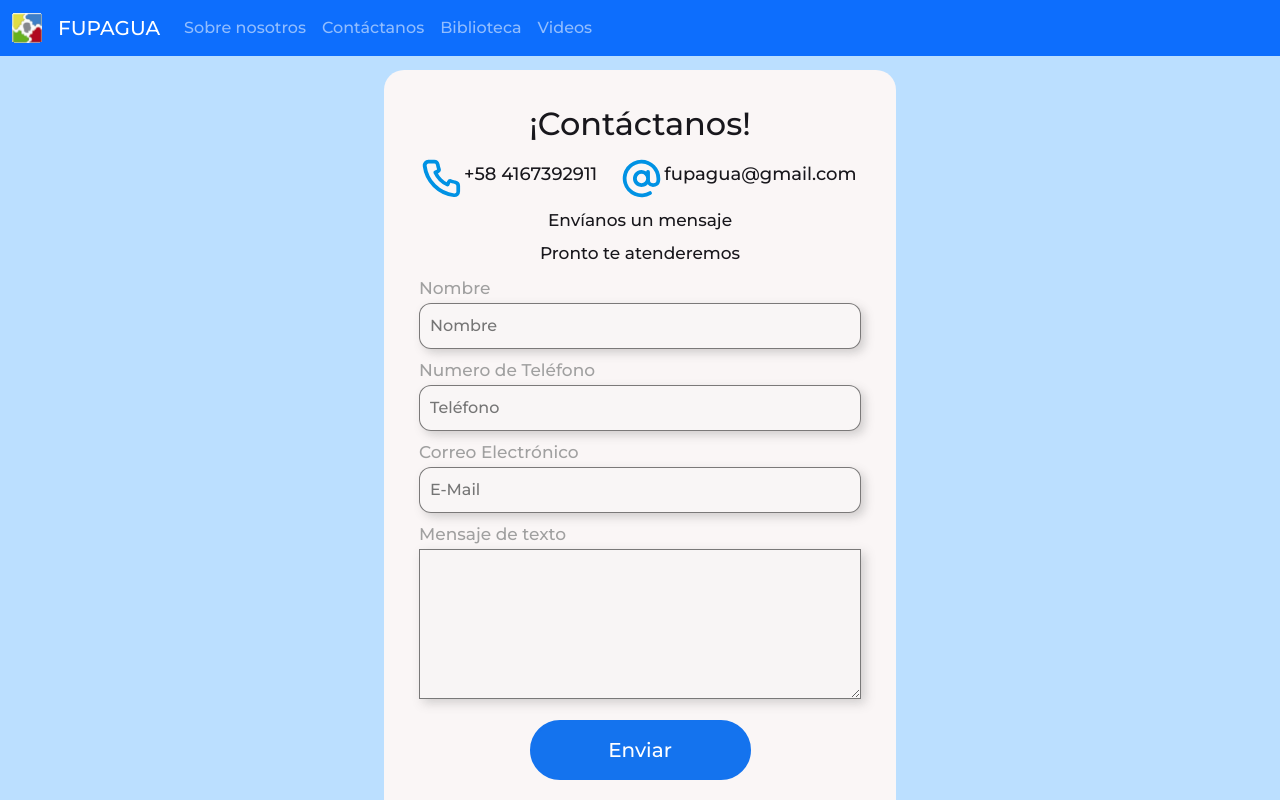
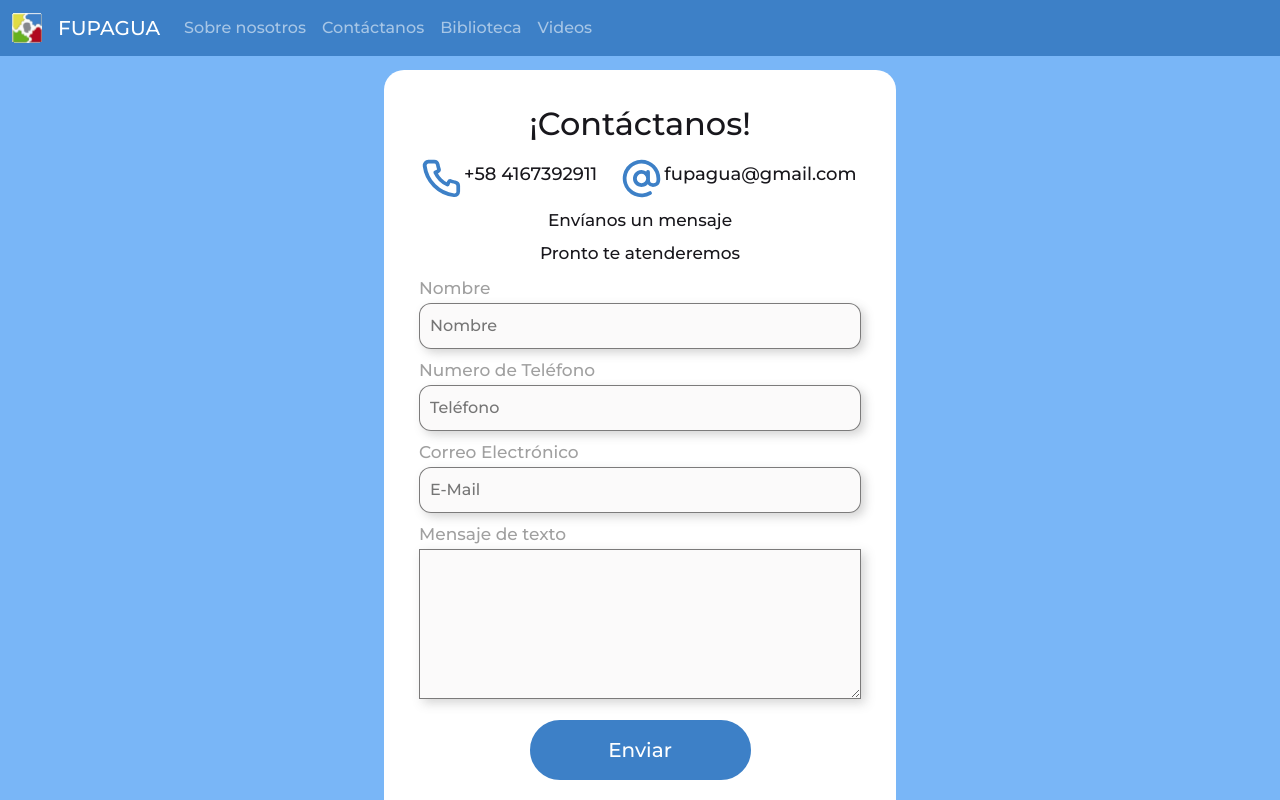
Before and after one commit to zovalger/fupagua-landing, a Next.js app: page /Contactanos in a window 1280 px wide. Shown: the top 800 px of the page. Built offline with nearby package versions, Linux system fonts and the light colour scheme.

Commit message:
cambios de color navbar

```diff
--- a/layouts/NavLanding.jsx
+++ b/layouts/NavLanding.jsx
@@ -3,12 +3,13 @@ import Container from 'react-bootstrap/Container';
 import Nav from 'react-bootstrap/Nav';
 import Navbar from 'react-bootstrap/Navbar';
 import Link from "next/link";
+import style from "../styles/BannerLanding/BannerLanding.module.css";
 import NavDropdown from 'react-bootstrap/NavDropdown';
 import Image from "next/image";
 
 export function NavLanding() {
   return (
-    <Navbar bg="primary" expand="lg" variant="dark" fixed="top">
+    <Navbar className={style.navbar}  expand="lg" variant="dark" fixed="top" >
       <Container fluid>
       <Navbar.Brand href="/">
             <img
--- a/pages/Contactanos.jsx
+++ b/pages/Contactanos.jsx
@@ -29,7 +29,7 @@ function FormularioLanding() {
             <form action="/" className={style.form} onSubmit={sendEmail}>
 
               <div className={style.form_header}>
-                <h2 className={style.title}> ¡Contáctanos! </h2>
+                <b> <h2 className={style.title}> ¡Contáctanos! </h2> </b>
                 <div className={style.icon_container}>
                 <a>
     <div>
--- a/styles/BannerLanding/BannerLanding.module.css
+++ b/styles/BannerLanding/BannerLanding.module.css
@@ -1,3 +1,7 @@
+.navbar{
+    background-color: #3D80C7;
+}
+
 .bg_book {
     position: relative;
     height: 100vh;
--- a/styles/Biblioteca/Biblioteca.module.css
+++ b/styles/Biblioteca/Biblioteca.module.css
@@ -1,5 +1,5 @@
 .container {
     min-height: 100%;
     /*    background-color: #e0fbe2;*/
-    background-color: #b1ddbd;
+    background-color: #B1E47F;
 }
--- a/styles/Biblioteca/Book.module.css
+++ b/styles/Biblioteca/Book.module.css
@@ -17,7 +17,7 @@
     display: flex;
     max-width: 90%;
     padding: 10px;
-    background-color: white;
+    background-color: #fff;
     border-radius: 1rem;
     overflow: hidden;
     margin-top: 5px;
--- a/styles/Biblioteca/LibrosR.module.css
+++ b/styles/Biblioteca/LibrosR.module.css
@@ -11,7 +11,7 @@
     margin-top: 20px;
 }
 .container__book {
-    background-color: rgb(255, 255, 255);
+    background-color: #FFFFE0;
     width: 400px;
     display: flex;
     height: auto;
--- a/styles/FormLanding/FormLanding.module.css
+++ b/styles/FormLanding/FormLanding.module.css
@@ -2,7 +2,7 @@
 
 .bg_form {
     min-height: 100%;
-    background-color: #bbdfff;
+    background-color: #79B6f7;
     background-size: cover;
     display: flex;
     align-items: center;
@@ -15,7 +15,7 @@
     width: 100%;
     padding: 35px;
     box-sizing: border-box;
-    background: rgb(250, 246, 246);
+    background: #fff;
     border-radius: 20px;
     flex-basis: 40%;
     margin-top: 70px;
@@ -57,10 +57,6 @@
     box-sizing: border-box;
 }
 
-.form_input:focus+input {
-    border: 1px solid rgba(20, 115, 238);
-}
-
 .form_textarea {
     border-radius: 0px;
 }
@@ -89,11 +85,11 @@
 
 .btn_submit {
     align-items: center;
-    color: white;
+    color: #fff;
     width: 50%;
     box-sizing: border-box;
-    background: rgb(20, 115, 238);
-    border: solid rgb(20, 115, 238);
+    background: #3D80C7;
+    border: solid #3D80C7;
     border-radius: 75px;
     padding: 12px 30px;
     font-size: 20px;
@@ -102,8 +98,8 @@
 
 .btn_submit:hover {
     cursor: pointer;
-    background: rgb(48, 129, 235);
-    border: solid rgb(48, 129, 235);
+    background: #4f88c4;
+    border: solid #4f88c4;
 }
 
 
--- a/styles/Videos/videos.module.css
+++ b/styles/Videos/videos.module.css
@@ -1,7 +1,7 @@
 .container{
     display: flex;
         min-height: 100%;
-        background-color: #f9dddd;
+        background-color: #F0EE95;
         min-width: 100%;
         flex-direction: column;
 }
@@ -48,7 +48,7 @@
 /*** Contenedor de videos****/
 .container__video {
     display: flex;
-	background: white;
+	background: #FFFFE0;
 	border-radius: 1rem;
 	position: relative;
     margin: 0;
```
Also changed, not shown: public/logo-redes/at.svg, public/logo-redes/phone.svg.
